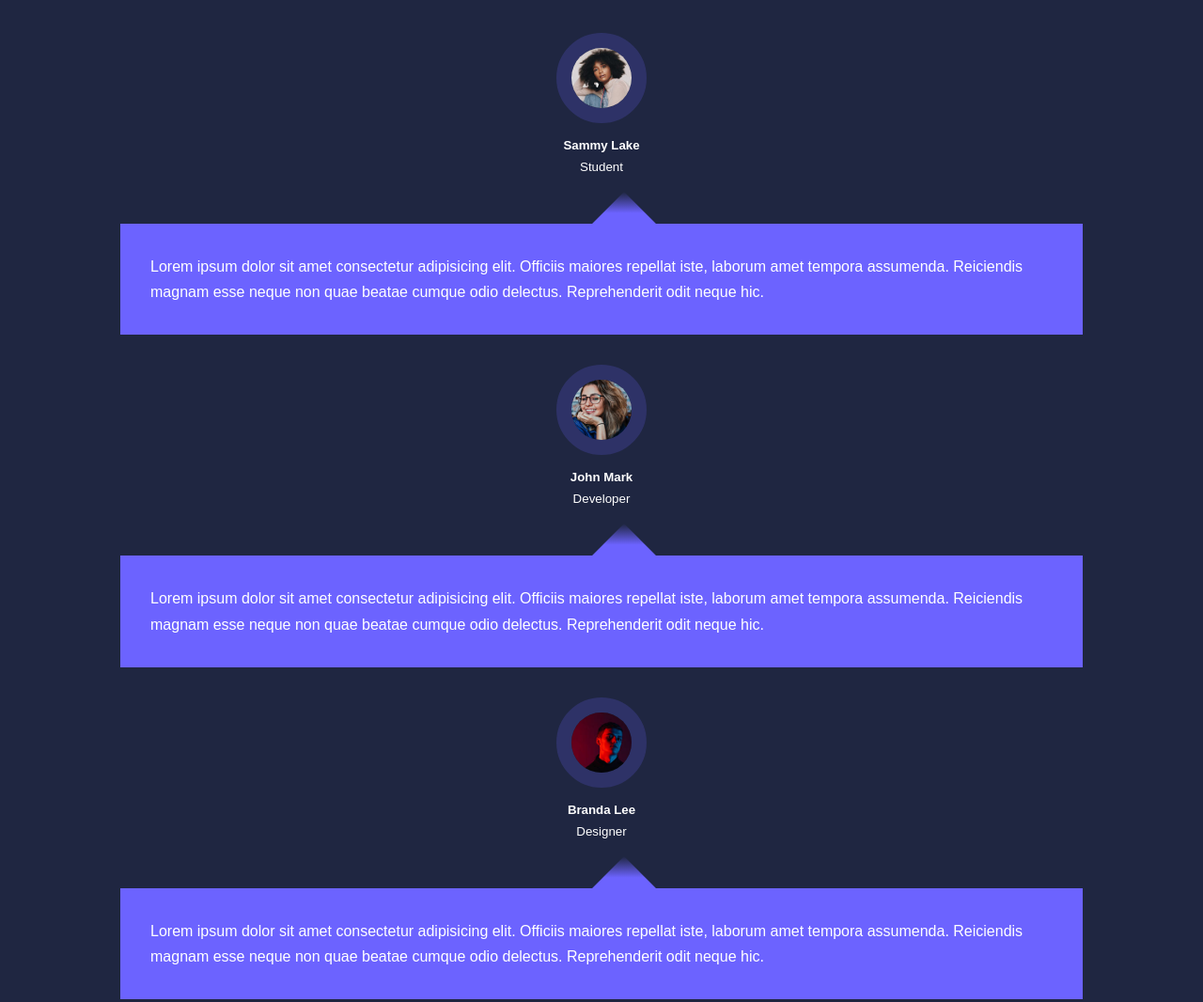
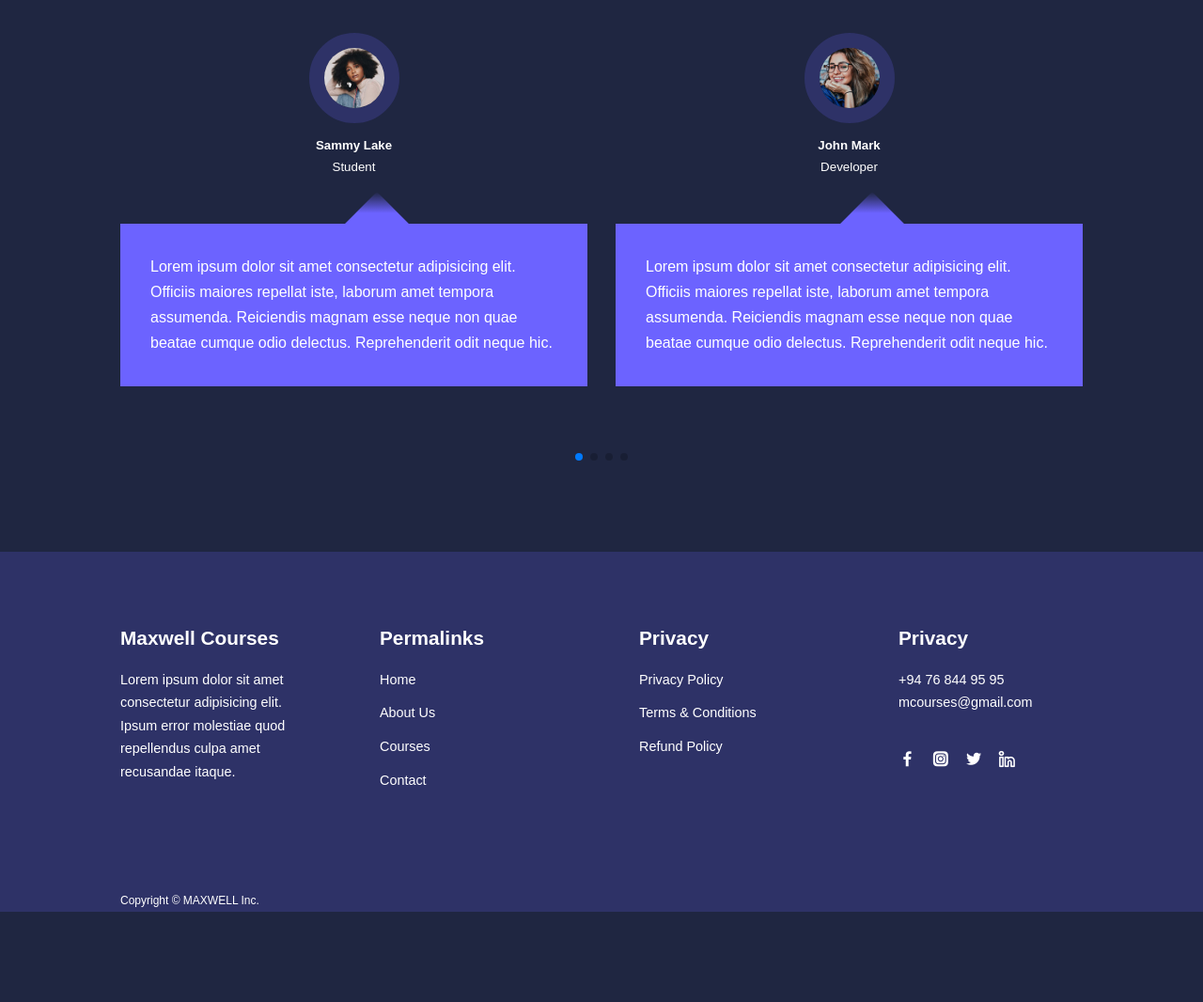
Before and after one commit to ShehanMaxwell/Maxwell-Education-Website, a plain HTML site: page index.html in a window 1280 px wide. Shown: the part 3089-4155 px from the top of the page at 94% size. After the commit the page ends 4059 px from the top, so only its background shows below. Drawn offline with nearby package versions, Linux system fonts and the light colour scheme.

Commit message:
modified 3 files

```diff
--- a/css/style.css
+++ b/css/style.css
@@ -356,3 +356,39 @@ header {
   top: -1.5rem;
   transform: rotate(45deg);
 }
+
+/* ==================== Footer ====================== */
+
+footer {
+  background: var(--color-bg1);
+  padding-top: 5rem;
+  font-size: 0.9rem;
+}
+.footer__container {
+  display: grid;
+  grid-template-columns: repeat(4, 1fr);
+  gap: 5rem;
+}
+
+.footer__container > div h4 {
+  margin-bottom: 1.2rem;
+}
+
+.footer__1 p {
+  margin: 0 0 2rem;
+}
+
+footer ul li {
+  margin-bottom: 0.7rem;
+}
+
+footer ul li a:hover {
+  text-decoration: underline;
+}
+
+.footer__socials {
+  display: flex;
+  gap: 1rem;
+  font-size: 1.2rem;
+  margin-top: 2rem;
+}
--- a/index.html
+++ b/index.html
@@ -4,7 +4,7 @@
     <meta charset="UTF-8" />
     <meta http-equiv="X-UA-Compatible" content="IE=edge" />
     <meta name="viewport" content="width=device-width, initial-scale=1.0" />
-    <title>Responsive Education Website</title>
+    <title>Maxwell Education Website</title>
 
     <!-- ICONSCOUT CDN -->
     <link
@@ -326,9 +326,11 @@
 
     <!-- END OF Q&A -->
 
-    <section class="container testimonials__container">
+    <!-- TESTIMONIALS -->
+
+    <section class="container testimonials__container mySwiper">
       <h2>Student Testimonials</h2>
-      <div>
+      <div class="swiper-wrapper">
         <article class="testimonial swiper-slide">
           <div class="avatar">
             <img src="./images/avatar1.jpg" />
@@ -405,9 +407,82 @@
           </div>
         </article>
       </div>
+      <div class="swiper-pagination"></div>
     </section>
+    <!-- END OF TESTIMONIALS -->
+
+    <!-- FOOTER -->
+
+    <footer>
+      <div class="container footer__container">
+        <div class="footer__1">
+          <a href="index.html" class="footer__logo"><h4>Maxwell Courses</h4></a>
+          <p>
+            Lorem ipsum dolor sit amet consectetur adipisicing elit. Ipsum error
+            molestiae quod repellendus culpa amet recusandae itaque.
+          </p>
+        </div>
+
+        <div class="footer__2">
+          <h4>Permalinks</h4>
+          <ul class="permalinks">
+            <li><a href="index.html">Home</a></li>
+            <li><a href="about.html">About Us</a></li>
+            <li><a href="courses.html">Courses</a></li>
+            <li><a href="contact.html">Contact</a></li>
+          </ul>
+        </div>
+
+        <div class="footer__3">
+          <h4>Privacy</h4>
+          <ul class="permalinks">
+            <li><a href="#">Privacy Policy</a></li>
+            <li><a href="#">Terms & Conditions</a></li>
+            <li><a href="#">Refund Policy</a></li>
+          </ul>
+        </div>
+
+        <div class="footer__4">
+          <h4>Privacy</h4>
+          <div>
+            <p>+94 76 844 95 95</p>
+            <p>mcourses@gmail.com</p>
+          </div>
+          <ul class="footer__socials">
+            <li>
+              <a href="#"><i class="uil uil-facebook-f"></i></a>
+            </li>
+            <li>
+              <a href="#"><i class="uil uil-instagram-alt"></i></a>
+            </li>
+            <li>
+              <a href="#"><i class="uil uil-twitter"></i></a>
+            </li>
+            <li>
+              <a href="#"><i class="uil uil-linkedin-alt"></i></a>
+            </li>
+          </ul>
+        </div>
+
+        <div class="footer__copyright">
+          <small>Copyright &copy; MAXWELL Inc.</small>
+        </div>
+      </div>
+    </footer>
+    <!-- END OF FOOTER -->
 
     <script src="https://cdn.jsdelivr.net/npm/swiper@11/swiper-bundle.min.js"></script>
     <script src="./main.js"></script>
+
+    <!-- <script>
+      var swiper = new Swiper('.mySwiper', {
+        slidesPerView: 3,
+        spaceBetween: 30,
+        pagination: {
+          el: '.swiper-pagination',
+          clickable: true,
+        },
+      });
+    </script> -->
   </body>
 </html>
--- a/main.js
+++ b/main.js
@@ -23,3 +23,20 @@ faqs.forEach((faq) => {
     }
   });
 });
+
+// for testimonials swiper
+
+var swiper = new Swiper('.mySwiper', {
+  slidesPerView: 1,
+  spaceBetween: 30,
+  pagination: {
+    el: '.swiper-pagination',
+    clickable: true,
+  },
+  // when window width is >= 780px
+  breakpoints: {
+    600: {
+      slidesPerView: 2,
+    },
+  },
+});
```
